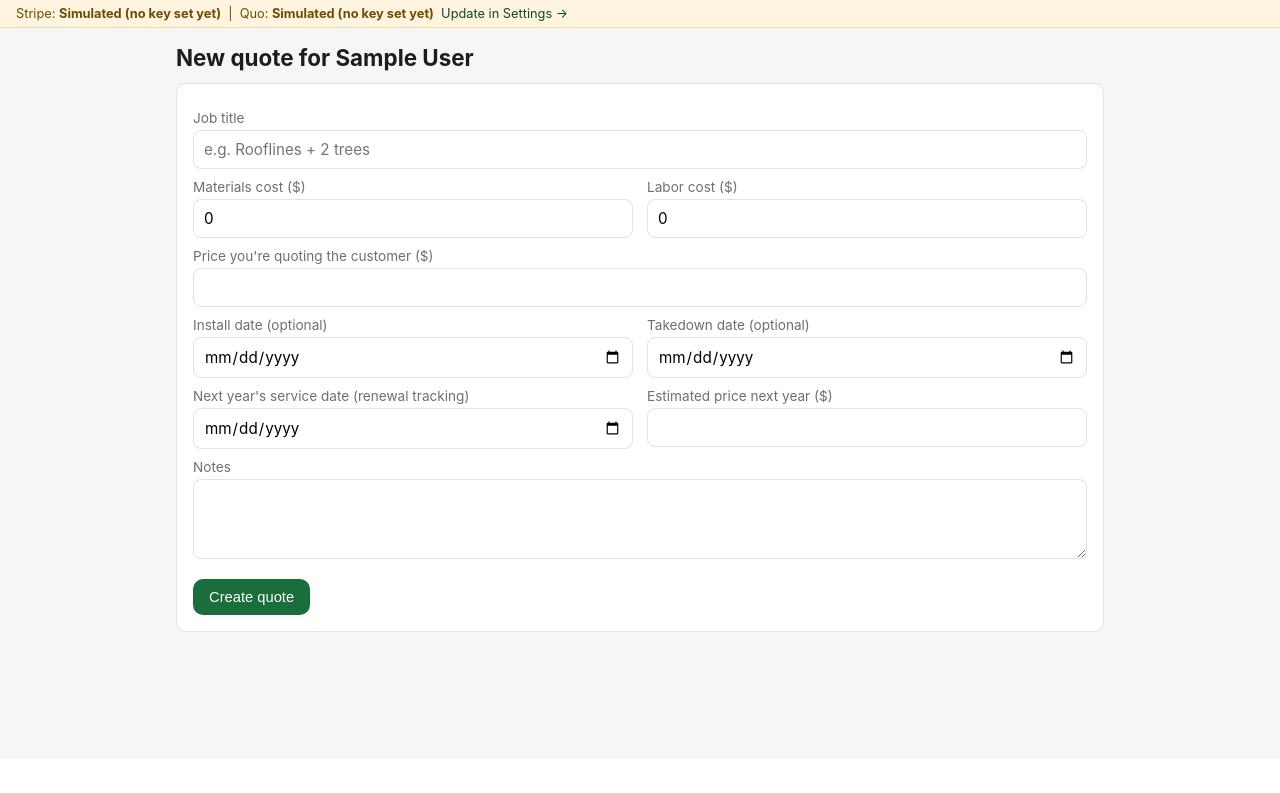
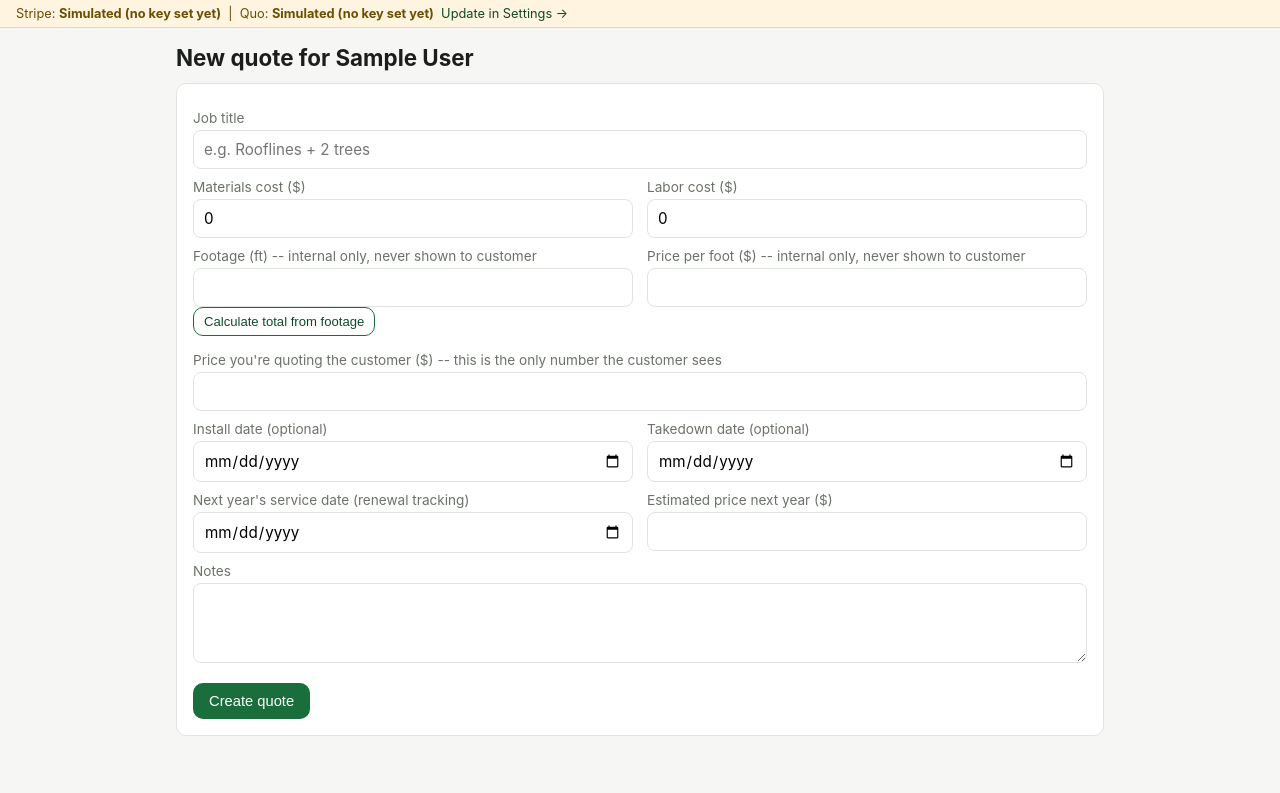
Before and after one commit to natemonte/LIGHT-UP, a Flask app: page /customers/1/jobs/new in a window 1280 px wide. Shown: the part 41-834 px from the top of the page. Before the commit the page ends 673 px from the top, so only its background shows below. Run offline with Flask 3, Linux system fonts and the light colour scheme; the visitor is signed in with stand-in values (Sample User, id 1); data comes from the database, SQL or seed files in the repository; data that the repository does not hold is empty.

Commit message:
Add per-foot internal pricing and lease/maintenance terms on quotes

```diff
--- a/app.py
+++ b/app.py
@@ -15,6 +15,15 @@ from integrations import stripe_client, quo_client, email_client
 from notifications import notify_owner_new_lead
 
 SECRET_FILE = os.path.join(db.DATA_DIR, ".flask_secret")
+
+DEFAULT_LEASE_TERMS = (
+    "All lighting, wiring, timers, and related materials installed by us remain the property of the "
+    "Company at all times. This agreement is a seasonal lease of that equipment, not a sale -- the "
+    "customer does not own the installed lighting. The Company is responsible for installation, "
+    "routine maintenance during the lease term, and removal (takedown) of all equipment at the end of "
+    "the season. The customer agrees not to alter, relocate, or attempt to repair the equipment "
+    "themselves during the lease term."
+)
 
 
 def get_flask_secret():
@@ -120,6 +129,7 @@ def inject_globals():
         "email_configured": email_client.is_configured(),
         "current_year": datetime.now().year,
         "venmo_handle": get_setting("venmo_handle", ""),
+        "lease_terms": get_setting("lease_terms", DEFAULT_LEASE_TERMS),
     }
 
 
@@ -343,8 +353,8 @@ def job_new(customer_id):
     if request.method == "POST":
         jid = execute(
             "INSERT INTO jobs (customer_id, title, status, scheduled_date, takedown_date, materials_cost, "
-            "labor_cost, price_quoted, next_service_date, next_estimated_price, notes, public_token) "
-            "VALUES (?, ?, 'quote', ?, ?, ?, ?, ?, ?, ?, ?, ?)",
+            "labor_cost, price_quoted, footage, price_per_foot, next_service_date, next_estimated_price, notes, public_token) "
+            "VALUES (?, ?, 'quote', ?, ?, ?, ?, ?, ?, ?, ?, ?, ?, ?)",
             (
                 customer_id,
                 request.form["title"],
@@ -353,6 +363,8 @@ def job_new(customer_id):
                 float(request.form.get("materials_cost") or 0),
                 float(request.form.get("labor_cost") or 0),
                 float(request.form.get("price_quoted") or 0),
+                float(request.form.get("footage") or 0) or None,
+                float(request.form.get("price_per_foot") or 0) or None,
                 request.form.get("next_service_date") or None,
                 float(request.form.get("next_estimated_price") or 0) or None,
                 request.form.get("notes", ""),
@@ -395,7 +407,7 @@ def job_edit(job_id):
     if request.method == "POST":
         execute(
             "UPDATE jobs SET title=?, scheduled_date=?, takedown_date=?, materials_cost=?, labor_cost=?, "
-            "price_quoted=?, next_service_date=?, next_estimated_price=?, notes=? WHERE id=?",
+            "price_quoted=?, footage=?, price_per_foot=?, next_service_date=?, next_estimated_price=?, notes=? WHERE id=?",
             (
                 request.form["title"],
                 request.form.get("scheduled_date") or None,
@@ -403,6 +415,8 @@ def job_edit(job_id):
                 float(request.form.get("materials_cost") or 0),
                 float(request.form.get("labor_cost") or 0),
                 float(request.form.get("price_quoted") or 0),
+                float(request.form.get("footage") or 0) or None,
+                float(request.form.get("price_per_foot") or 0) or None,
                 request.form.get("next_service_date") or None,
                 float(request.form.get("next_estimated_price") or 0) or None,
                 request.form.get("notes", ""),
@@ -840,6 +854,7 @@ def settings_page():
     if request.method == "POST":
         set_setting("stripe_secret_key", request.form.get("stripe_secret_key", "").strip())
         set_setting("venmo_handle", request.form.get("venmo_handle", "").strip())
+        set_setting("lease_terms", request.form.get("lease_terms", "").strip())
         set_setting("quo_api_key", request.form.get("quo_api_key", "").strip())
         set_setting("quo_api_base", request.form.get("quo_api_base", "").strip() or quo_client.QUO_API_BASE_DEFAULT)
         set_setting("owner_phone", request.form.get("owner_phone", "").strip())
@@ -858,6 +873,7 @@ def settings_page():
     ctx = {
         "stripe_secret_key": get_setting("stripe_secret_key", ""),
         "venmo_handle": get_setting("venmo_handle", ""),
+        "lease_terms": get_setting("lease_terms", DEFAULT_LEASE_TERMS),
         "quo_api_key": get_setting("quo_api_key", ""),
         "quo_api_base": get_setting("quo_api_base", quo_client.QUO_API_BASE_DEFAULT),
         "owner_phone": get_setting("owner_phone", ""),
--- a/db.py
+++ b/db.py
@@ -49,6 +49,10 @@ def _run_migrations():
         conn.execute("ALTER TABLE jobs ADD COLUMN takedown_date TEXT")
     if "takedown_completed_date" not in cols:
         conn.execute("ALTER TABLE jobs ADD COLUMN takedown_completed_date TEXT")
+    if "footage" not in cols:
+        conn.execute("ALTER TABLE jobs ADD COLUMN footage REAL")
+    if "price_per_foot" not in cols:
+        conn.execute("ALTER TABLE jobs ADD COLUMN price_per_foot REAL")
     conn.commit()
     conn.close()
 
--- a/schema.sql
+++ b/schema.sql
@@ -48,6 +48,8 @@ CREATE TABLE IF NOT EXISTS jobs (
     completed_date     TEXT,
     takedown_date      TEXT,             -- when lights should come down
     takedown_completed_date TEXT,
+    footage            REAL,             -- internal only, never shown to the customer
+    price_per_foot     REAL,             -- internal only, never shown to the customer
     materials_cost     REAL DEFAULT 0,
     labor_cost         REAL DEFAULT 0,
     price_quoted       REAL DEFAULT 0,
--- a/templates/job_detail.html
+++ b/templates/job_detail.html
@@ -15,6 +15,10 @@
   <div class="card stat"><div class="num">{{ (job['materials_cost'] + job['labor_cost']) | money }}</div><div class="label">Cost (materials+labor)</div></div>
   <div class="card stat"><div class="num">{{ margin | money }}</div><div class="label">Margin</div></div>
 </div>
+
+{% if job['footage'] %}
+<p class="muted">Internal pricing note: {{ job['footage'] }} ft × {{ job['price_per_foot'] | money }}/ft. This never shows to the customer -- they only see the total.</p>
+{% endif %}
 
 <div class="card">
   <h2>Status</h2>
--- a/templates/job_form.html
+++ b/templates/job_form.html
@@ -12,8 +12,19 @@
       <div><label>Materials cost ($)</label><input name="materials_cost" type="number" step="0.01" value="{{ job['materials_cost'] if job else 0 }}"></div>
       <div><label>Labor cost ($)</label><input name="labor_cost" type="number" step="0.01" value="{{ job['labor_cost'] if job else 0 }}"></div>
     </div>
-    <label>Price you're quoting the customer ($)</label>
-    <input name="price_quoted" type="number" step="0.01" value="{{ job['price_quoted'] if job else '' }}" required>
+
+    <div class="grid grid-2">
+      <div><label>Footage (ft) <span class="muted">-- internal only, never shown to customer</span></label><input id="footage" name="footage" type="number" step="0.01" value="{{ job['footage'] if job else '' }}"></div>
+      <div><label>Price per foot ($) <span class="muted">-- internal only, never shown to customer</span></label><input id="price_per_foot" name="price_per_foot" type="number" step="0.01" value="{{ job['price_per_foot'] if job else '' }}"></div>
+    </div>
+    <button type="button" class="btn btn-outline btn-sm" onclick="
+      var ft = parseFloat(document.getElementById('footage').value) || 0;
+      var rate = parseFloat(document.getElementById('price_per_foot').value) || 0;
+      if (ft && rate) { document.getElementById('price_quoted').value = (ft * rate).toFixed(2); }
+    ">Calculate total from footage</button>
+
+    <label class="mt-16">Price you're quoting the customer ($) <span class="muted">-- this is the only number the customer sees</span></label>
+    <input id="price_quoted" name="price_quoted" type="number" step="0.01" value="{{ job['price_quoted'] if job else '' }}" required>
 
     <div class="grid grid-2">
       <div><label>Install date (optional)</label><input name="scheduled_date" type="date" value="{{ job['scheduled_date'] if job else '' }}"></div>
--- a/templates/public_quote.html
+++ b/templates/public_quote.html
@@ -40,6 +40,12 @@
     {% if job['notes'] %}
     <p class="mt-16 muted">{{ job['notes'] }}</p>
     {% endif %}
+
+    {% if lease_terms %}
+    <div class="mt-16" style="border-top: 1px solid var(--border); padding-top: 12px;">
+      <p class="mb-0" style="font-size:0.8rem;"><strong>Lease &amp; maintenance terms:</strong> {{ lease_terms }}</p>
+    </div>
+    {% endif %}
   </div>
   <p class="muted" style="text-align:center; font-size:0.8rem;">Questions about this quote? Just reply to the text or call you got it from.</p>
 </div>
--- a/templates/settings.html
+++ b/templates/settings.html
@@ -10,6 +10,10 @@
       <input type="hidden" name="csrf_token" value="{{ csrf_token() }}">
     <label>Stripe secret key</label>
     <input name="stripe_secret_key" value="{{ stripe_secret_key }}" placeholder="sk_test_...">
+
+    <h2 class="mt-16">Lease &amp; maintenance terms</h2>
+    <p class="muted">Shown to customers on every quote/pay link, under the price -- covers ownership, leasing, and maintenance of the installed lighting. Edit the wording any time; changes apply to every quote going forward.</p>
+    <textarea name="lease_terms" rows="6">{{ lease_terms }}</textarea>
 
     <h2 class="mt-16">Venmo Business</h2>
     <p class="muted">No card-processing fee to pass on, so it's usually your cheapest way to get paid. There's no API for this -- customers send you the money directly, and you log it on the job page once it lands.</p>
```
Also changed, not shown: scripts/smoke_test.py (+13 -1 lines).
